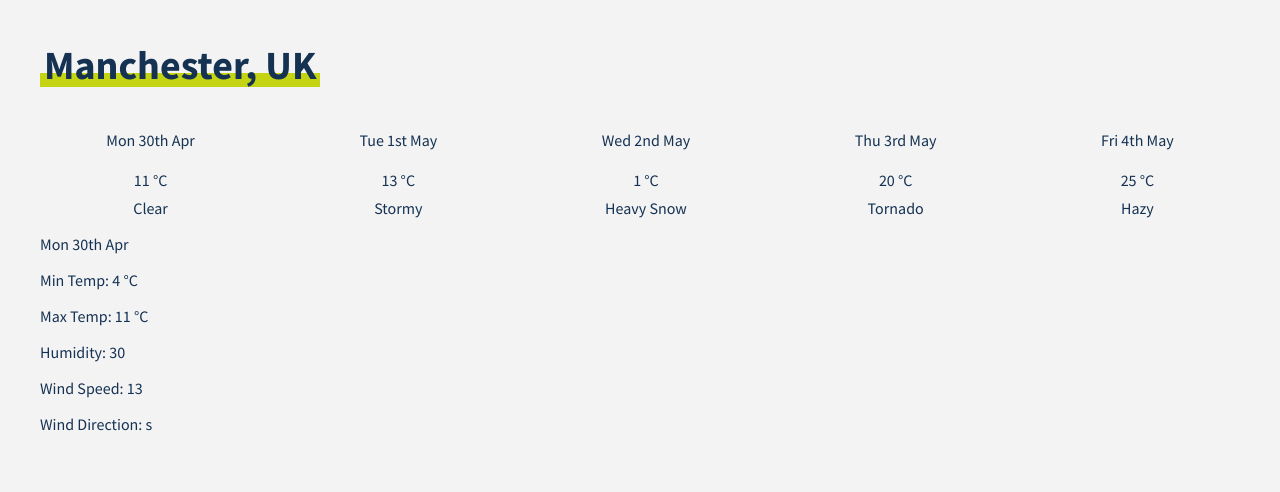
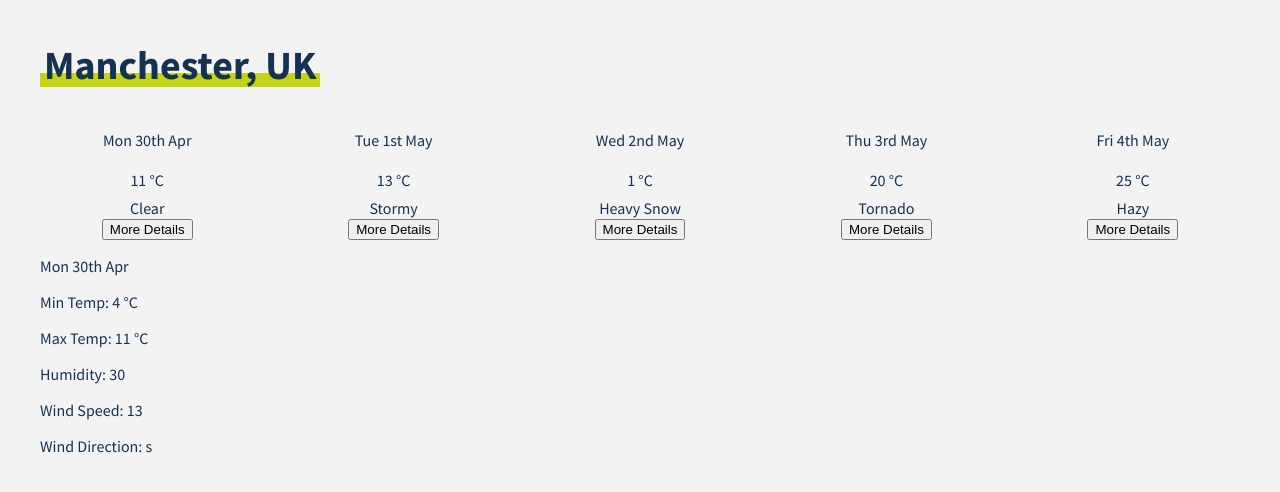
Before and after one commit to invertostew/weather-app, a React (Create React App) app: page / in a window 1280 px wide. Shown: the top 492 px of the page. Built offline with nearby package versions, Linux system fonts and the light colour scheme; some icons are missing.

Commit message:
feat: added event handler to manage state

```diff
--- a/src/components/App.js
+++ b/src/components/App.js
@@ -9,15 +9,22 @@ import "../styles/App.css";
 
 function App({ location, forecasts }) {
   const { city, country } = location;
-  const [selectedDate] = useState(forecasts[0].date);
+  const [selectedDate, setSelectedDate] = useState(forecasts[0].date);
   const selectedForecast = forecasts.find(
     (forecast) => forecast.date === selectedDate
   );
 
+  const handleForecastSelect = (event) => {
+    setSelectedDate(parseInt(event.target.dataset.date, 10));
+  };
+
   return (
     <main className="weather-app">
       <LocationDetails city={city} country={country} />
-      <ForecastSummaries forecasts={forecasts} />
+      <ForecastSummaries
+        forecasts={forecasts}
+        handleForecastSelect={handleForecastSelect}
+      />
       <ForecastDetails forecast={selectedForecast} />
     </main>
   );
--- a/src/components/ForecastSummaries.js
+++ b/src/components/ForecastSummaries.js
@@ -4,7 +4,7 @@ import ForecastSummary from "./ForecastSummary";
 
 import "../styles/ForecastSummaries.css";
 
-function ForecastSummaries({ forecasts }) {
+function ForecastSummaries({ forecasts, handleForecastSelect }) {
   return (
     <section className="forecast-summaries">
       {forecasts.map((forecast) => (
@@ -14,6 +14,7 @@ function ForecastSummaries({ forecasts }) {
           icon={forecast.icon}
           temperature={forecast.temperature}
           description={forecast.description}
+          handleForecastSelect={handleForecastSelect}
         />
       ))}
     </section>
@@ -30,8 +31,9 @@ ForecastSummaries.propTypes = {
         max: PropTypes.number.isRequired,
       }).isRequired,
       description: PropTypes.string.isRequired,
-    })
+    }).isRequired
   ).isRequired,
+  handleForecastSelect: PropTypes.func.isRequired,
 };
 
 export default ForecastSummaries;
--- a/src/components/ForecastSummary.js
+++ b/src/components/ForecastSummary.js
@@ -4,7 +4,13 @@ import moment from "moment";
 
 import "../styles/ForecastSummary.css";
 
-function ForecastSummary({ date, icon, temperature, description }) {
+function ForecastSummary({
+  date,
+  icon,
+  temperature,
+  description,
+  handleForecastSelect,
+}) {
   return (
     <article className="forecast-summary">
       <div className="forecast-summary__date">
@@ -22,6 +28,12 @@ function ForecastSummary({ date, icon, temperature, description }) {
       <div className="forecast-summary__description">
         <p>{description}</p>
       </div>
+
+      <div className="forecast-summary__more-details">
+        <button type="button" data-date={date} onClick={handleForecastSelect}>
+          More Details
+        </button>
+      </div>
     </article>
   );
 }
@@ -34,6 +46,7 @@ ForecastSummary.propTypes = {
     max: PropTypes.number.isRequired,
   }).isRequired,
   description: PropTypes.string.isRequired,
+  handleForecastSelect: PropTypes.func.isRequired,
 };
 
 export default ForecastSummary;
```
